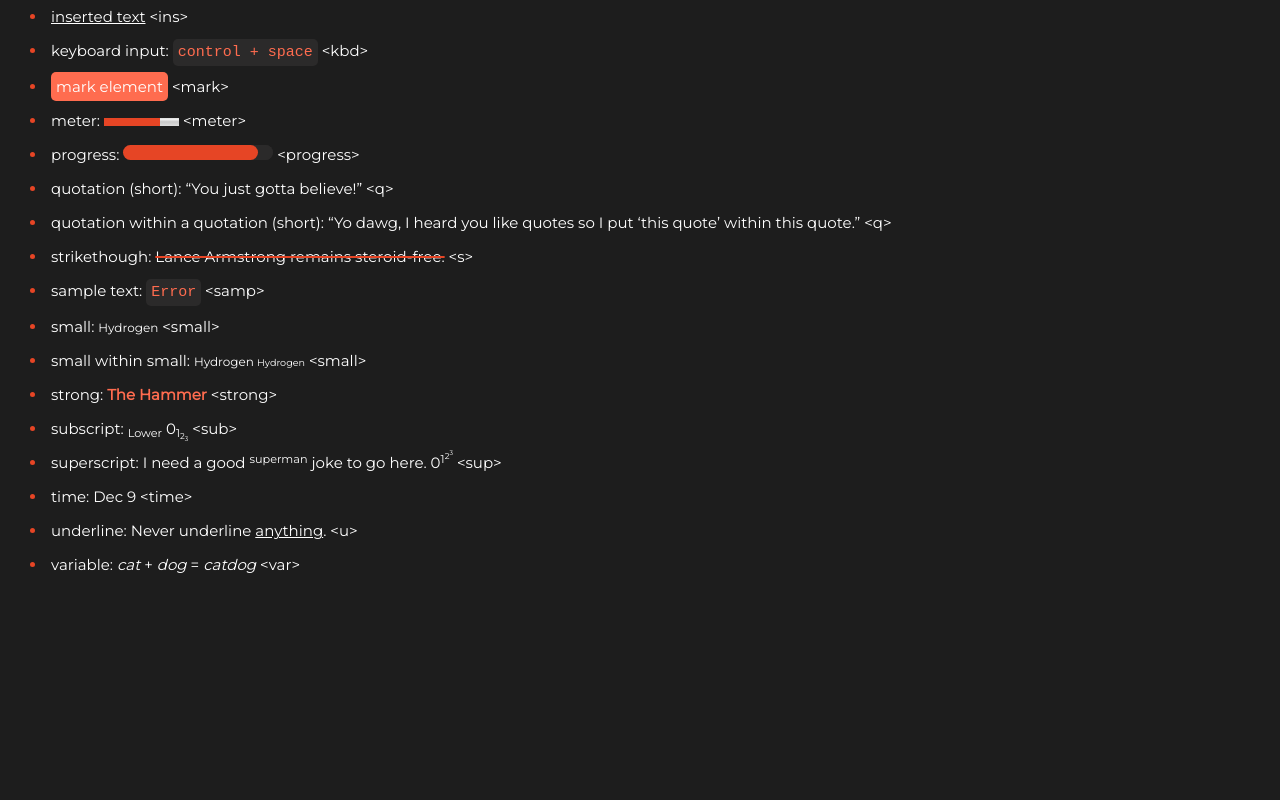
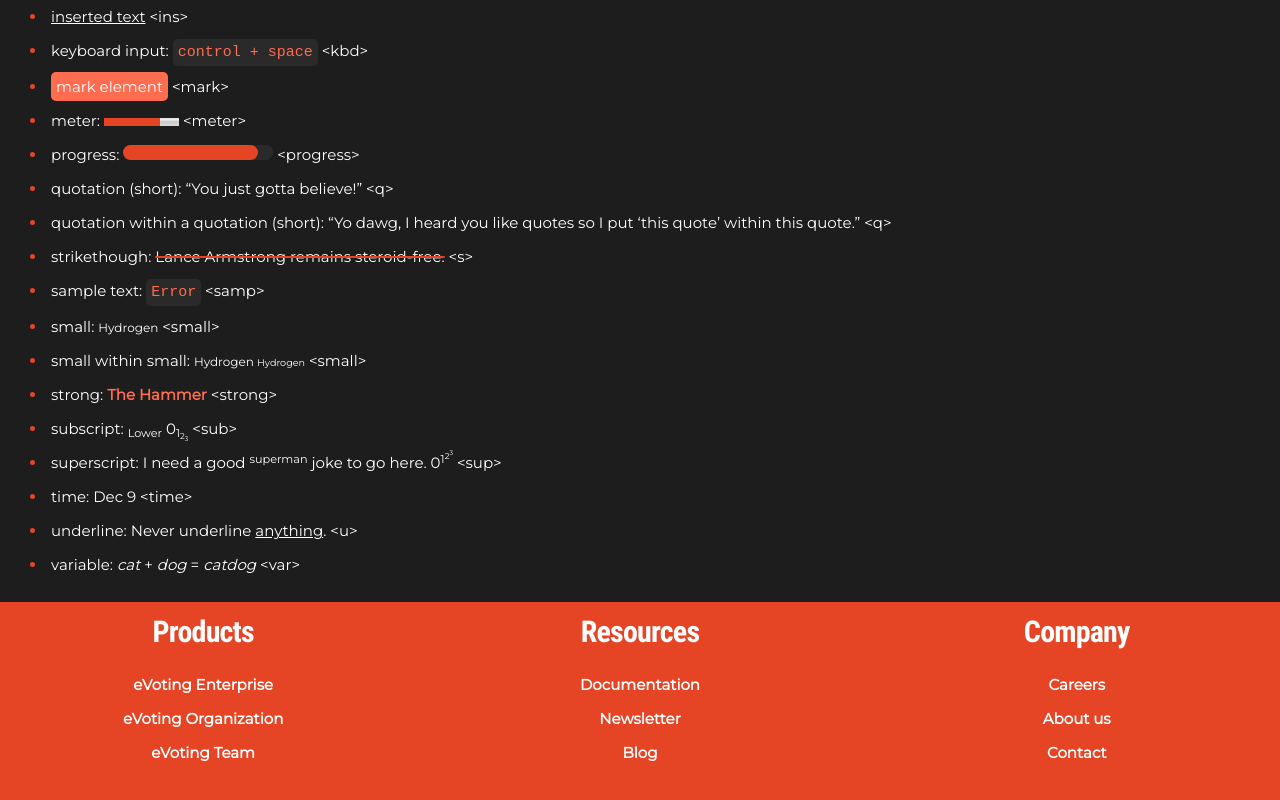
Before and after one commit to MaxHilmbauer/css-framework, a website: page html/SamplePageOne.html in a window 1280 px wide. Shown: the part 3976-4776 px from the top of the page. Before the commit the page ends 4578 px from the top, so only its background shows below. Drawn offline with nearby package versions, Linux system fonts and the light colour scheme.

Commit message:
footer changed

```diff
--- a/html/SamplePageOne.html
+++ b/html/SamplePageOne.html
@@ -145,6 +145,36 @@
     </ul>
   </main>
 
+  <footer>
+    <div class="row">
+      <div class="four columns">
+        <ul>
+          <li> <h4>Products</h4> </li>
+          <li><a href="#">eVoting Enterprise</a></li>
+          <li><a href="#">eVoting Organization</a></li>
+          <li><a href="#">eVoting Team</a></li>
+        </ul>
+      </div>
+      <div class="four columns" >
+
+        <ul>
+          <li> <h4>Resources</h4> </li>
+          <li><a href="#">Documentation</a></li>
+          <li><a href="#">Newsletter</a></li>
+          <li><a href="#">Blog</a></li>
+        </ul>
+      </div>
+      <div class="four columns">
+        <ul>
+          <li> <h4>Company</h4> </li>
+          <li><a href="#">Careers</a></li>
+          <li><a href="#">About us</a></li>
+          <li><a href="#contactForm">Contact</a></li>
+        </ul>
+      </div>
+    </div>
+  </footer>
+
 
   <script src="./../js/vendor/modernizr-3.11.2.min.js"></script>
   <script src="./../js/plugins.js"></script>
```
Also changed, not shown: html/SamplePageTwo.html (+7 -6 lines), index.html (+7 -6 lines).
